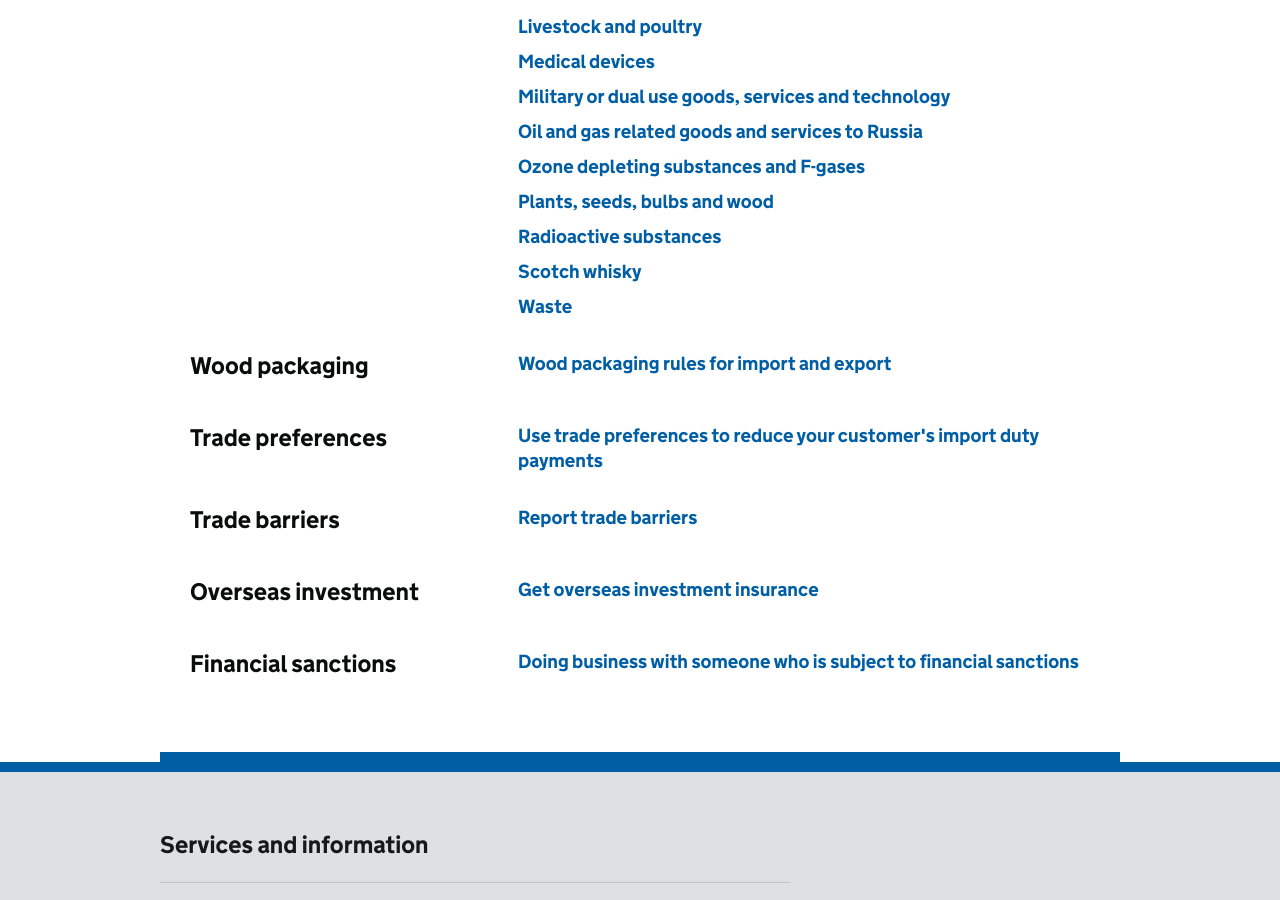
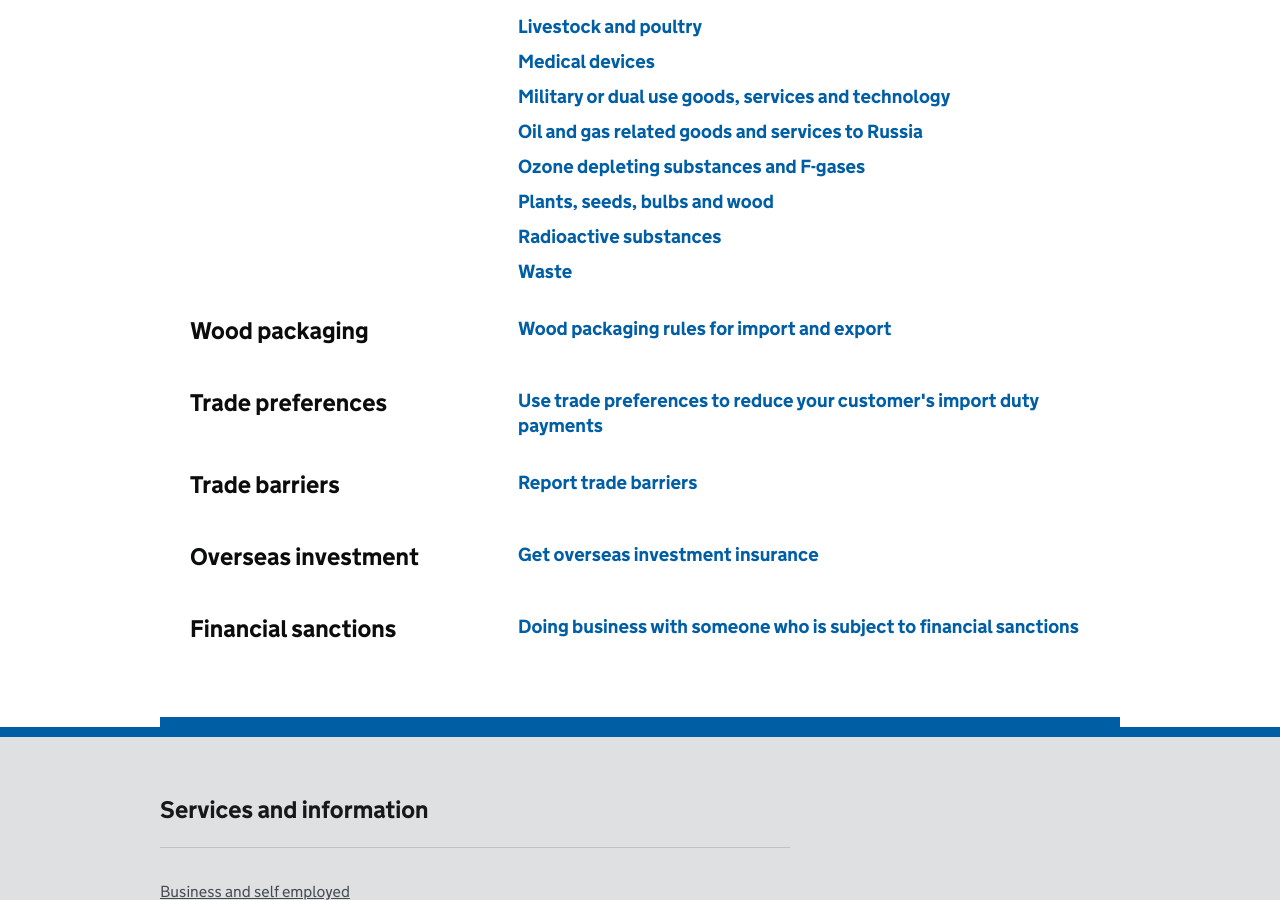
Before and after one commit to alphagov/govuk-import-export-prototype, a Jekyll site: the page built from topic/business-and-self-employed/exporting-and-doing-business-abroad.html, in a window 1280 px wide and 900 px high, scrolled down 1336 px. Built offline with Jekyll 4.4.1, drawn with Linux system fonts in a browser that asks for light colours.

Commit message:
Update exporting-and-doing-business-abroad.html

```diff
--- a/topic/business-and-self-employed/exporting-and-doing-business-abroad.html
+++ b/topic/business-and-self-employed/exporting-and-doing-business-abroad.html
@@ -75,8 +75,6 @@ index_lists:
      - name: Plants, seeds, bulbs and wood
        url: '/guidance/get-a-licence-to-export-plants-seeds-bulbs-and-woods.html'
      - name: Radioactive substances
-       url: '/guidance/get-a-licence-to-export-radioactive-substances.html'
-     - name: Scotch whisky
        url: '/guidance/moving-scotch-whisky-out-of-scotland.html'
      - name: Waste
        url: '/guidance/get-a-licence-to-export-waste.html'
```
